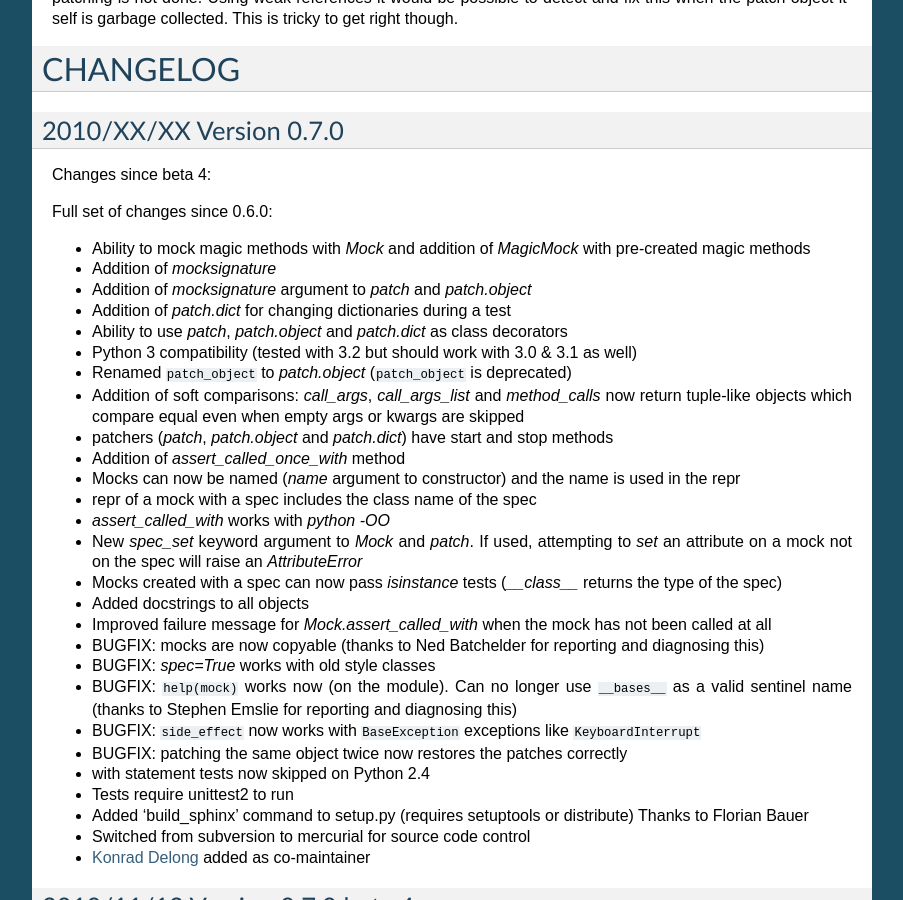
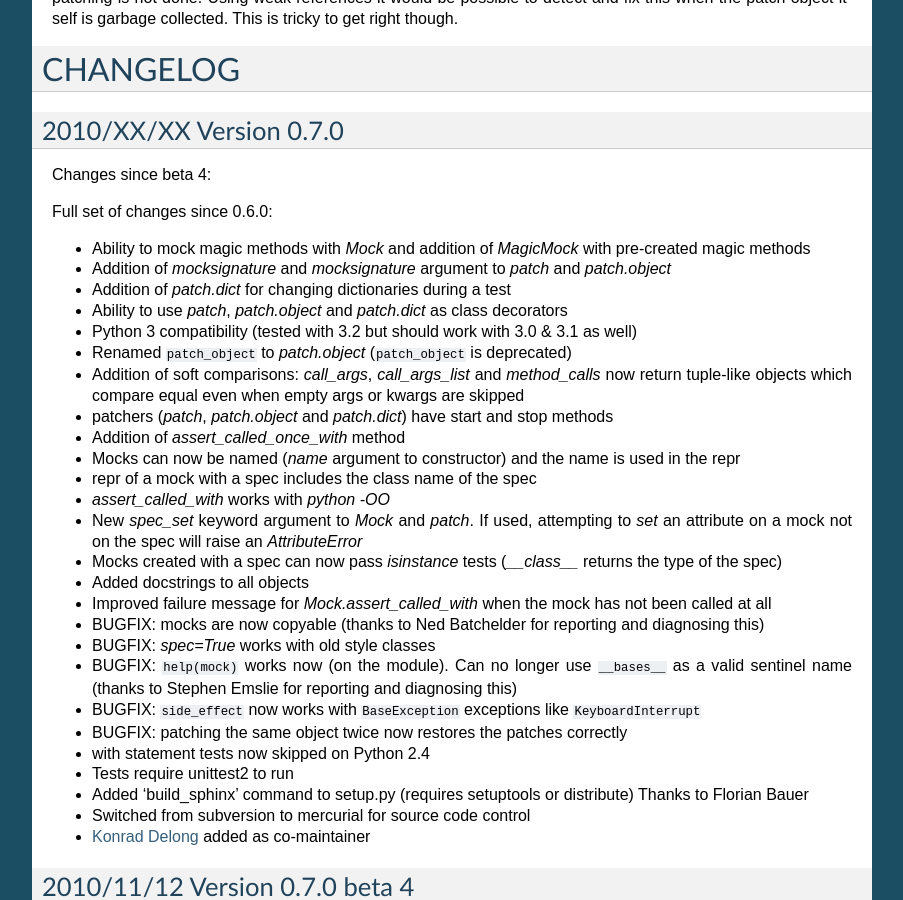
Before and after one commit to testing-cabal/mock, a Sphinx documentation site: the page built from docs/changelog.txt, in a window 1280 px wide and 900 px high, scrolled down 614 px. Shown: the whole window, without its empty margins (198-1101 px from the left). Built offline with Sphinx 7.4.7, drawn with Linux system fonts in a browser that asks for light colours; pages that are not in the unit, such as notebooks, are missing from menus.

Commit message:
Changelog change

```diff
--- a/docs/changelog.txt
+++ b/docs/changelog.txt
@@ -54,8 +54,8 @@ Full set of changes since 0.6.0:
 
 * Ability to mock magic methods with `Mock` and addition of `MagicMock`
   with pre-created magic methods
-* Addition of `mocksignature`
-* Addition of `mocksignature` argument to `patch` and `patch.object`
+* Addition of `mocksignature` and `mocksignature` argument to `patch` and
+  `patch.object`
 * Addition of `patch.dict` for changing dictionaries during a test
 * Ability to use `patch`, `patch.object` and `patch.dict` as class decorators
 * Python 3 compatibility (tested with 3.2 but should work with 3.0 & 3.1 as
```
